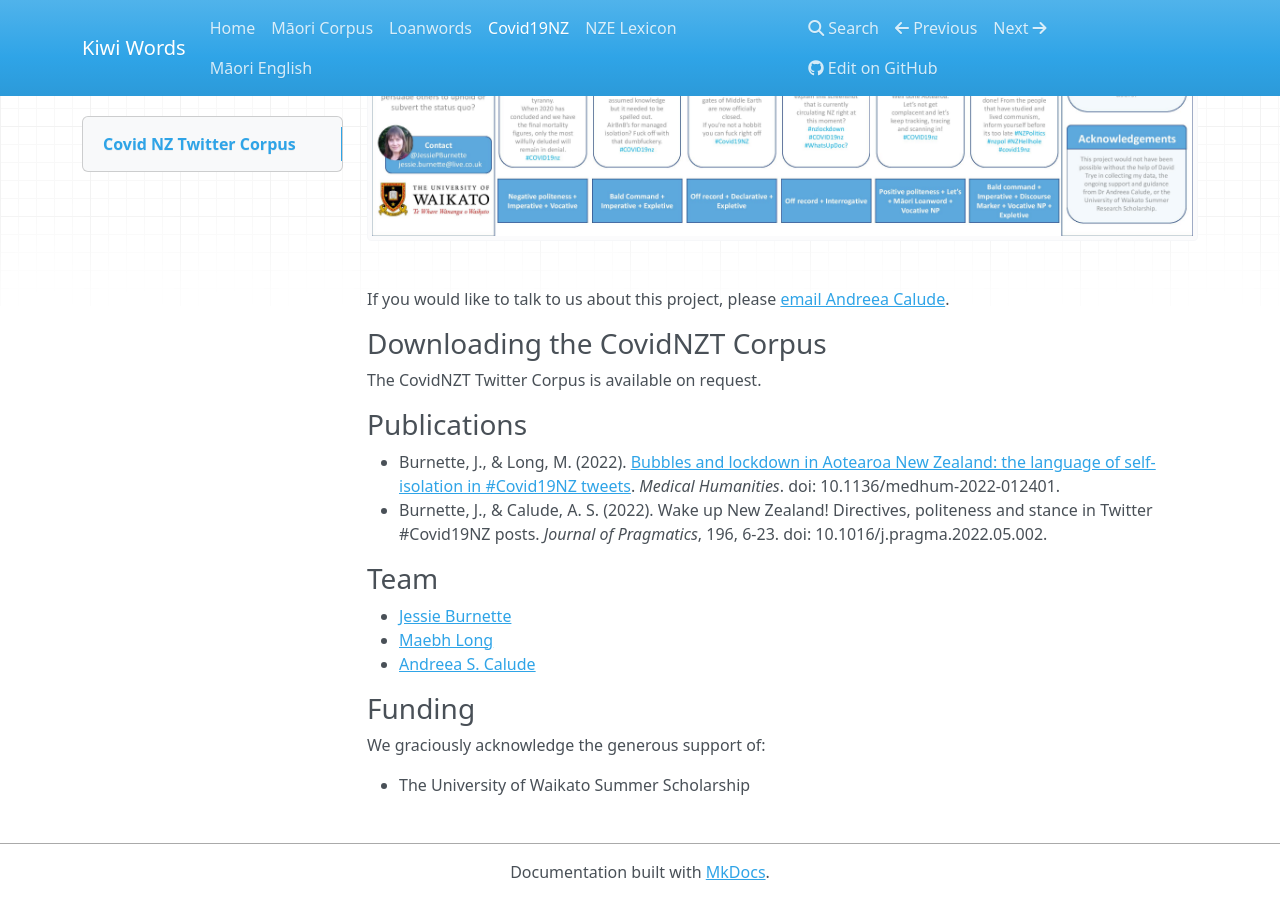
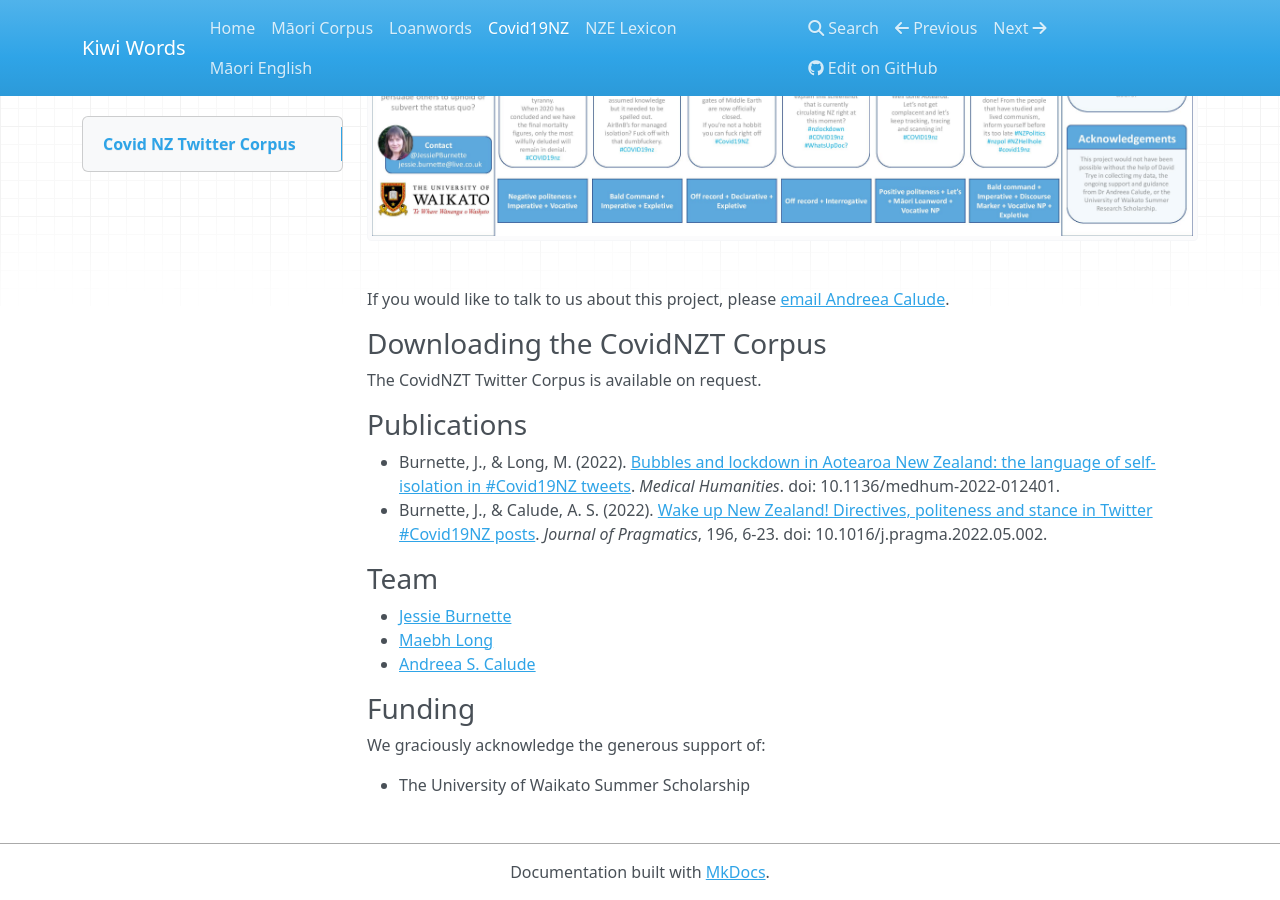
Before and after one commit to Waikato/kiwiwords, an MkDocs documentation site: the page built from docs/covidnz_corpus.md, in a window 1280 px wide and 900 px high, scrolled down 680 px. Built offline with MkDocs 1.6.1, drawn with Linux system fonts in a browser that asks for light colours; nearby versions of some CDN libraries; part of the change alters nothing that is shown.

```diff
--- a/docs/covidnz_corpus.md
+++ b/docs/covidnz_corpus.md
@@ -10,7 +10,7 @@ The CovidNZT Twitter Corpus is available on request.
 
 ### Publications
 - Burnette, J., & Long, M. (2022). [Bubbles and lockdown in Aotearoa New Zealand: the language of self-isolation in #Covid19NZ tweets](https://mh.bmj.com/content/early/2022/07/27/medhum-2022-012401). *Medical Humanities*. doi: 10.1136/medhum-2022-012401.
-- Burnette, J., & Calude, A. S. (2022). Wake up New Zealand! Directives, politeness and stance in Twitter #Covid19NZ posts. *Journal of Pragmatics*, 196, 6-23. doi: 10.1016/j.pragma.2022.05.002.
+- Burnette, J., & Calude, A. S. (2022). [Wake up New Zealand! Directives, politeness and stance in Twitter #Covid19NZ posts](https://www.sciencedirect.com/science/article/abs/pii/S0378216622001266). *Journal of Pragmatics*, 196, 6-23. doi: 10.1016/j.pragma.2022.05.002.
 
 ### Team
 
```
